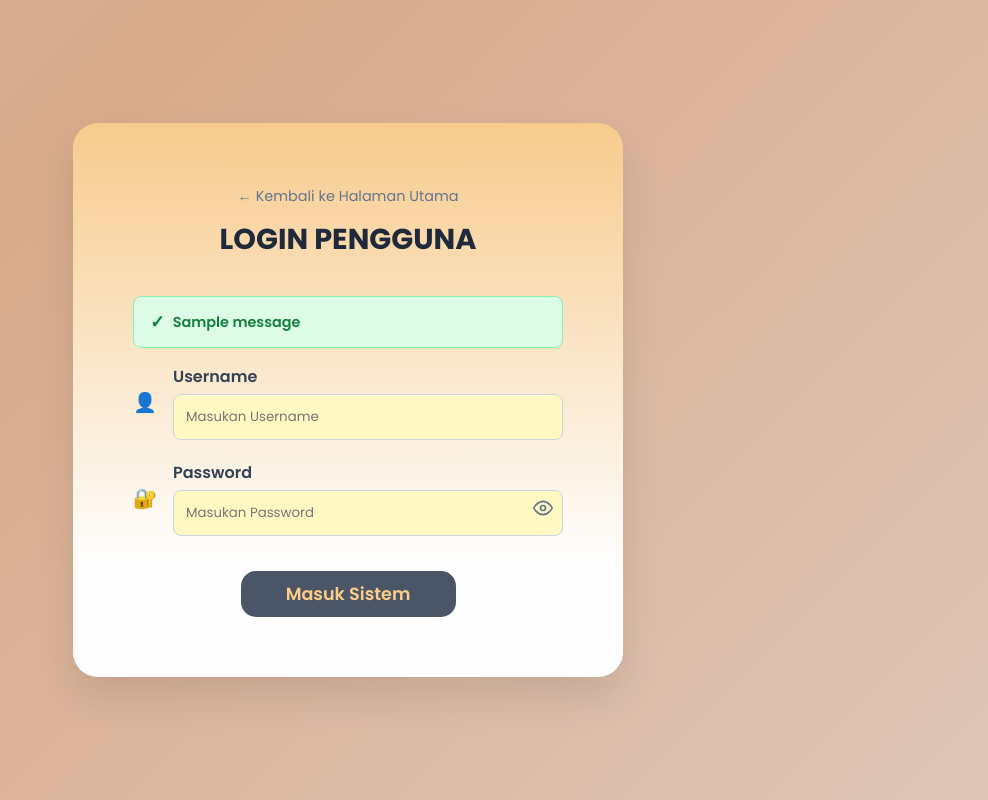
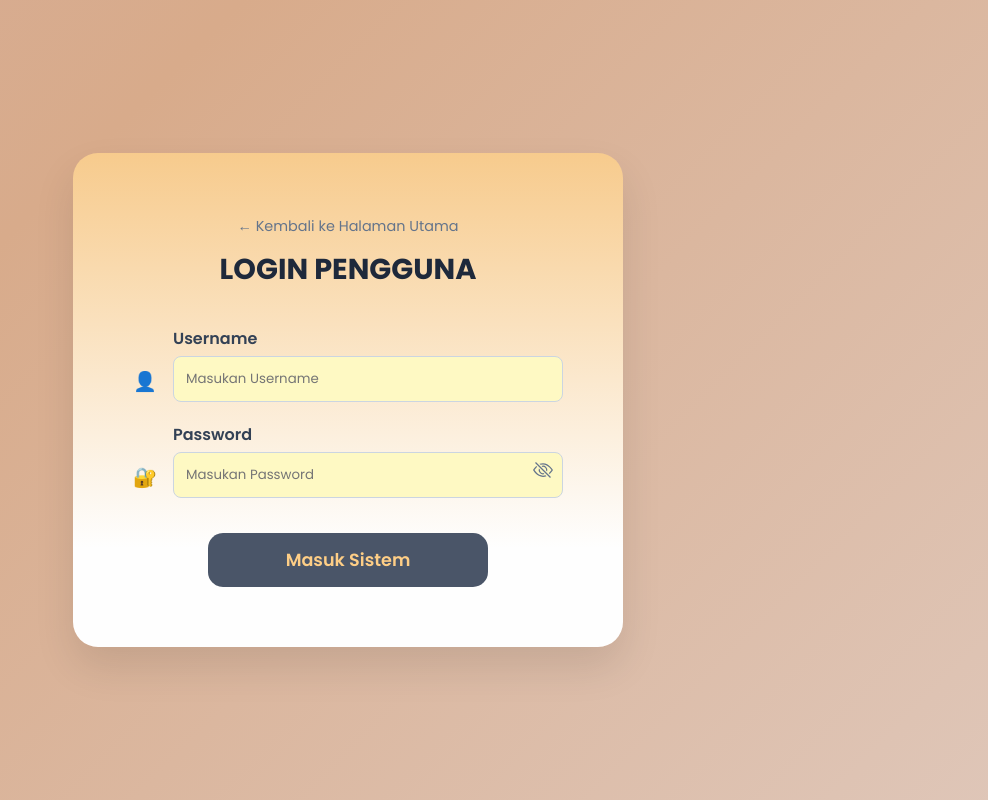
Before and after one commit to cintanussy102-del/PA-AmartaUtomo, a Flask app: page /login in a window 1280 px wide. Shown: the whole page, without its empty margins (292-1280 px from the left). Run offline with Flask 3, Linux system fonts and the light colour scheme; one stand-in notice (Sample message) is shown.

Commit message:
udate tampilan login

```diff
--- a/TA_CV_AMARTA_UTOMO/controllers/auth_controller.py
+++ b/TA_CV_AMARTA_UTOMO/controllers/auth_controller.py
@@ -18,12 +18,14 @@ def login():
         username = request.form.get('username')
         password = request.form.get('password')
 
+        pesan_gagal = 'Username atau Password Salah!'
+
         if username == 'Admin':
             if password == 'Glory':
                 session['user'] = {'username': 'admin', 'role': 'admin'}
                 flash('Login berhasil! Selamat datang, Admin.', 'success')
                 return redirect(url_for('admin_dashboard'))
-            flash('Password salah', 'danger')
+            flash(pesan_gagal, 'danger')
             return redirect(url_for('login'))
 
         elif username == 'Direktur':
@@ -31,7 +33,7 @@ def login():
                 session['user'] = {'username': 'direktur', 'role': 'direktur'}
                 flash('Login berhasil! Selamat datang, Direktur.', 'success')
                 return redirect(url_for('direktur_dashboard'))
-            flash('Password salah', 'danger')
+            flash(pesan_gagal, 'danger')
             return redirect(url_for('login'))
 
         elif username in DIVISI_LOGIN_MAP:
@@ -45,15 +47,16 @@ def login():
                 }
                 flash(f"Login berhasil! Selamat datang, {karyawan['nama_lengkap']}.", 'success')
                 return redirect(url_for('karyawan_dashboard'))
-            flash('Password salah', 'danger')
+            flash(pesan_gagal, 'danger')
             return redirect(url_for('login'))
 
         else:
-            flash('Username salah', 'danger')
+            flash(pesan_gagal, 'danger')
             return redirect(url_for('login'))
 
     return render_template('login.html')
 
+
 def logout():
     session.clear()
     return redirect(url_for('login'))
--- a/TA_CV_AMARTA_UTOMO/views/static/css/style.css
+++ b/TA_CV_AMARTA_UTOMO/views/static/css/style.css
@@ -199,8 +199,9 @@ body {
 }
 
 .btn-submit {
-    width: 50%;
-    padding: 10px 0 !important;
+    width: 100%;
+    max-width: 280px;
+    padding: 14px 0 !important;
     font-size: 1.1rem;
     background-color: #4a5568;
     color: rgb(254, 206, 134);
@@ -264,14 +265,16 @@ body {
 
 .input-row {
     display: flex;
-    align-items: center;
-    gap: 20px;
-    margin-bottom: 25px;
+    align-items: flex-start;
+    gap: 15px;
+    margin-bottom: 20px;
 }
 
 .icon {
-    font-size: 1.3rem;
-    width: 30px;
+    font-size: 1.2rem;
+    color: #334155;
+    width: 25px;
+    margin-top: 34px;
 }
 
 .input-row input {
@@ -376,3 +379,8 @@ body {
     from { opacity: 0; transform: translateY(-8px); }
     to { opacity: 1; transform: translateY(0); }
 }
+
+input[type="password"]::-ms-reveal,
+input[type="password"]::-ms-clear {
+    display: none;
+}
--- a/TA_CV_AMARTA_UTOMO/views/templates/login.html
+++ b/TA_CV_AMARTA_UTOMO/views/templates/login.html
@@ -21,13 +21,7 @@
     </div>
 
     <h2>LOGIN PENGGUNA</h2>
-    {% with messages = get_flashed_messages(with_categories=true) %}
-    {% if messages %}
-        {% for category, message in messages %}
-        <div class="alert alert-{{ category }}">{{ message }}</div>
-        {% endfor %}
-    {% endif %}
-    {% endwith %}
+
 <form action="{{ url_for('login') }}" method="POST">
     <div class="input-row">
         <span class="icon">👤</span>
@@ -43,9 +37,10 @@
             <label>Password</label>
             <input type="password" name="password" id="password" placeholder="Masukan Password" required>
             <button type="button" class="eye-toggle" onclick="togglePassword()">
-                    <svg width="20" height="20" viewBox="0 0 24 24" fill="none" stroke="currentColor" stroke-width="2">
-                        <path d="M1 12s4-8 11-8 11 8 11 8-4 8-11 8-11-8-11-8z"></path>
-                        <circle cx="12" cy="12" r="3"></circle>
+                <svg width="20" height="20" viewBox="0 0 16 16" fill="currentColor">
+                    <path d="M13.359 11.238C15.06 9.72 16 8 16 8s-3-5.5-8-5.5a7.03 7.03 0 0 0-2.79.588l.77.771A5.94 5.94 0 0 1 8 3.5c2.12 0 3.88 1.168 5.17 2.457A13.13 13.13 0 0 1 14.83 8c-.06.087-.12.183-.2.288-.34.48-.83 1.12-1.47 1.755-.16.165-.33.328-.51.486l.71.709z"/>
+                    <path d="M11.3 9.176a3.5 3.5 0 0 0-4.474-4.474l.823.823a2.5 2.5 0 0 1 2.828 2.829l.823.822zm-2.943 1.299.822.822a3.5 3.5 0 0 1-4.474-4.474l.822.822a2.5 2.5 0 0 0 2.83 2.83z"/>
+                    <path d="M3.35 5.47c-.18.16-.353.322-.518.487A13.13 13.13 0 0 0 1.172 8l.195.288c.335.48.83 1.12 1.465 1.755C4.121 11.332 5.881 12.5 8 12.5c.716 0 1.39-.133 2.02-.36l.77.772A7.03 7.03 0 0 1 8 13.5C3 13.5 0 8 0 8s.939-1.721 2.641-3.238l.709.709zM13.646 14.354l-12-12 .708-.708 12 12-.708.708z"/>
                 </svg>
             </button>
         </div>
@@ -56,7 +51,7 @@
     {% with messages = get_flashed_messages(with_categories=true) %}
         {% if messages %}
             {% for category, message in messages %}
-                    {% if category == 'login_error' %}
+                {% if category == 'danger' %}
                     <p class="login-error">{{ message }}</p>
                 {% endif %}
             {% endfor %}
@@ -74,22 +69,20 @@
 
     if (passInput.type === "password") {
         passInput.type = "text";
+        // Mata terbuka
         button.innerHTML = `
-            <svg width="20" height="20" viewBox="0 0 24 24" fill="none"
-            stroke="currentColor" stroke-width="2">
-                <path d="M17.94 17.94A10.94 10.94 0 0 1 12 20
-                c-7 0-11-8-11-8a21.77 21.77 0 0 1 5.06-5.94">
-                </path>
-                <path d="M1 1l22 22"></path>
+        <svg width="20" height="20" viewBox="0 0 24 24" fill="none" stroke="currentColor" stroke-width="2" stroke-linecap="round" stroke-linejoin="round">
+            <path d="M1 12s4-8 11-8 11 8 11 8-4 8-11 8-11-8-11-8z"></path>
+            <circle cx="12" cy="12" r="4"></circle>
         </svg>`;
     } else {
         passInput.type = "password";
+        // Mata tertutup (coret)
         button.innerHTML = `
-            <svg width="20" height="20" viewBox="0 0 24 24" fill="none"
-            stroke="currentColor" stroke-width="2">
-                <path d="M1 12s4-8 11-8 11 8 11 8-4 8-11 8-11-8-11-8z">
-                </path>
-                <circle cx="12" cy="12" r="3"></circle>
+        <svg width="20" height="20" viewBox="0 0 16 16" fill="currentColor">
+            <path d="M13.359 11.238C15.06 9.72 16 8 16 8s-3-5.5-8-5.5a7.03 7.03 0 0 0-2.79.588l.77.771A5.94 5.94 0 0 1 8 3.5c2.12 0 3.88 1.168 5.17 2.457A13.13 13.13 0 0 1 14.83 8c-.06.087-.12.183-.2.288-.34.48-.83 1.12-1.47 1.755-.16.165-.33.328-.51.486l.71.709z"/>
+            <path d="M11.3 9.176a3.5 3.5 0 0 0-4.474-4.474l.823.823a2.5 2.5 0 0 1 2.828 2.829l.823.822zm-2.943 1.299.822.822a3.5 3.5 0 0 1-4.474-4.474l.822.822a2.5 2.5 0 0 0 2.83 2.83z"/>
+            <path d="M3.35 5.47c-.18.16-.353.322-.518.487A13.13 13.13 0 0 0 1.172 8l.195.288c.335.48.83 1.12 1.465 1.755C4.121 11.332 5.881 12.5 8 12.5c.716 0 1.39-.133 2.02-.36l.77.772A7.03 7.03 0 0 1 8 13.5C3 13.5 0 8 0 8s.939-1.721 2.641-3.238l.709.709zM13.646 14.354l-12-12 .708-.708 12 12-.708.708z"/>
         </svg>`;
     }
 }
```
Lines whose indentation alone changed are shown as unchanged.
